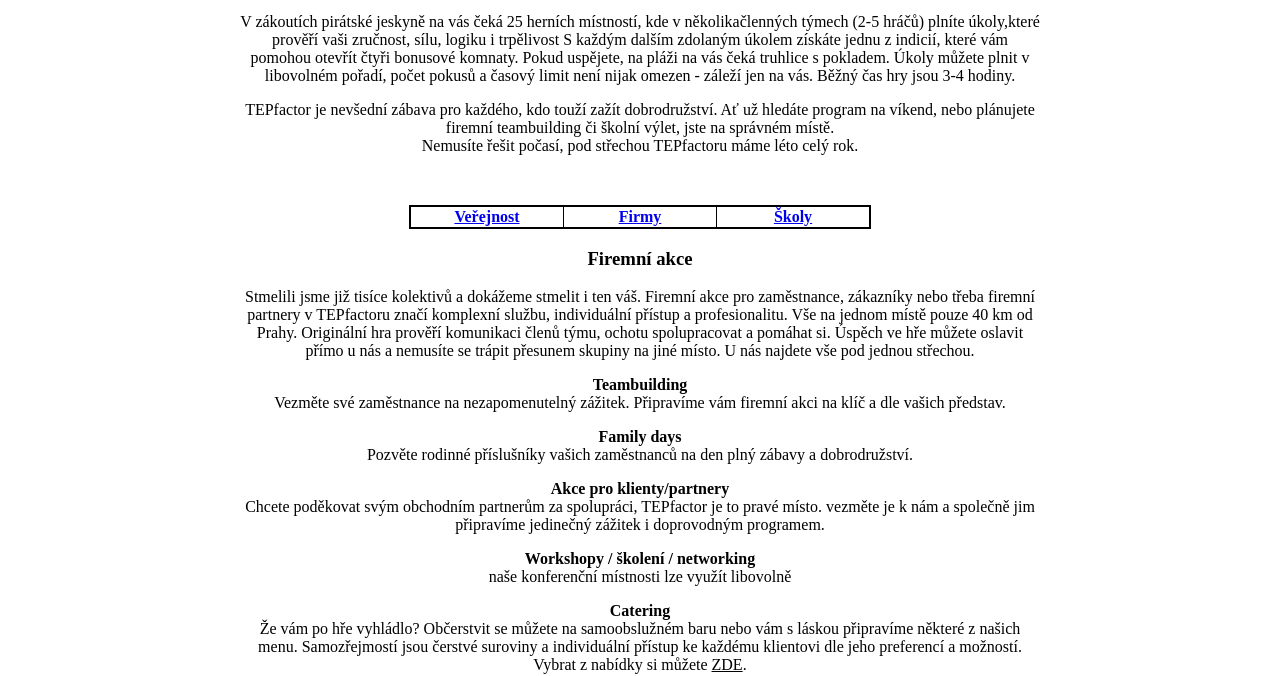
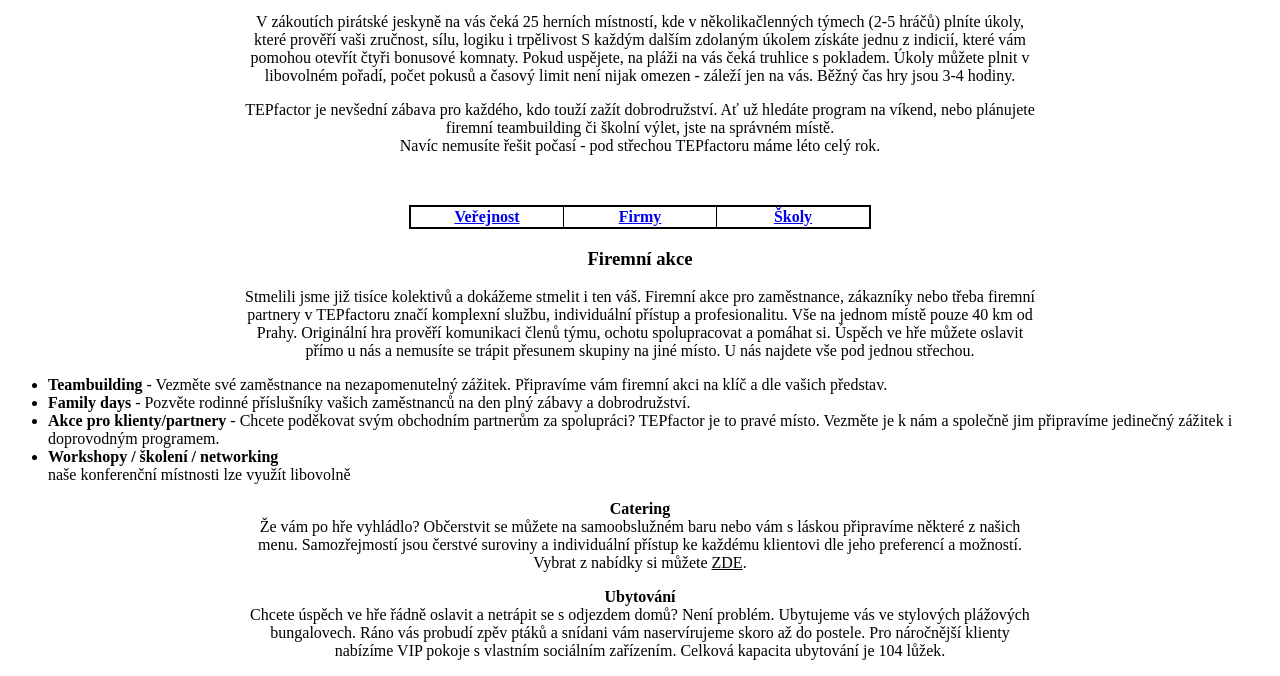
Before and after one commit to pavellu5/pavellu5.github.io, a plain HTML site: page cz/game2_cz.html in a window 1280 px wide. Shown: the part 145-821 px from the top of the page. Drawn offline with Linux system fonts and the light colour scheme.

Commit message:
Add files via upload

```diff
--- a/cz/game2_cz.html
+++ b/cz/game2_cz.html
@@ -27,7 +27,7 @@
   </p>
   <p class="center">
   V zákoutích pirátské jeskyně na vás čeká 25 herních místností, kde v několikačlenných týmech
-  (2-5 hráčů) plníte úkoly,které prověří vaši zručnost, sílu, logiku i trpělivost
+  (2-5 hráčů) plníte úkoly, které prověří vaši zručnost, sílu, logiku i trpělivost
   S každým dalším zdolaným úkolem získáte jednu z indicií, které vám pomohou otevřít čtyři bonusové komnaty.
   Pokud uspějete, na pláži na vás čeká truhlice s pokladem.
   Úkoly můžete plnit v libovolném pořadí, počet pokusů a časový limit není nijak omezen - záleží jen na vás. Běžný čas hry jsou 3-4 hodiny.
@@ -35,7 +35,7 @@
   <p class="center">
   TEPfactor je nevšední zábava pro každého, kdo touží zažít dobrodružství.
   Ať už hledáte program na víkend, nebo plánujete firemní teambuilding či školní výlet, jste na správném místě.</br>
-  Nemusíte řešit počasí, pod střechou TEPfactoru máme léto celý rok.
+  Navíc nemusíte řešit počasí - pod střechou TEPfactoru máme léto celý rok.
   </p>
 <table class="center">
   <tr>
@@ -56,25 +56,19 @@ Vše na jednom místě pouze 40 km od Prahy. Originální hra prověří komunik
 přímo u nás a nemusíte se trápit přesunem skupiny na jiné místo.
 U nás najdete vše pod jednou střechou.
 </p>
-<p class="center">
-  <strong>Teambuilding</strong></br>
+<ul class="center">
+  <li><strong>Teambuilding</strong> -
   Vezměte své zaměstnance na nezapomenutelný zážitek.
-  Připravíme vám firemní akci na klíč a dle vašich představ.
-</p>
-<p class="center">
-  <strong>Family days</strong></br>
-  Pozvěte rodinné příslušníky vašich zaměstnanců na den plný zábavy a dobrodružství.
-</p>
-<p class="center">
-  <strong>Akce pro klienty/partnery</strong></br>
-  Chcete poděkovat svým obchodním partnerům za spolupráci,
-  TEPfactor je to pravé místo. vezměte je k nám a společně jim připravíme
-  jedinečný zážitek i doprovodným programem.
-</p>
-<p class="center">
-  <strong>Workshopy / školení / networking</strong></br>
-  naše konferenční místnosti lze využít libovolně
-</p>
+  Připravíme vám firemní akci na klíč a dle vašich představ.</li>
+  <li><strong>Family days</strong> -
+  Pozvěte rodinné příslušníky vašich zaměstnanců na den plný zábavy a dobrodružství.</li>
+  <li><strong>Akce pro klienty/partnery</strong> -
+  Chcete poděkovat svým obchodním partnerům za spolupráci?
+  TEPfactor je to pravé místo. Vezměte je k nám a společně jim připravíme
+  jedinečný zážitek i doprovodným programem.</li>
+  <li><strong>Workshopy / školení / networking</strong></br>
+  naše konferenční místnosti lze využít libovolně</li>
+</ul>
 <p class="center">
   <strong>Catering</strong></br>
   Že vám po hře vyhládlo? Občerstvit se můžete na samoobslužném baru nebo vám
@@ -83,7 +77,7 @@ U nás najdete vše pod jednou střechou.
   Vybrat z nabídky si můžete <u>ZDE</u>.
 </p>
 <p class="center">
-  <strong>Ubutování</strong></br>
+  <strong>Ubytování</strong></br>
   Chcete úspěch ve hře řádně oslavit a netrápit se s odjezdem domů?
   Není problém. Ubytujeme vás ve stylových plážových bungalovech.
   Ráno vás probudí zpěv ptáků a snídani vám naservírujeme skoro až do postele.
```
Also changed, not shown: cz/game3_cz.html (+10 -3 lines), cz/game_cz.html (+3 -3 lines).
